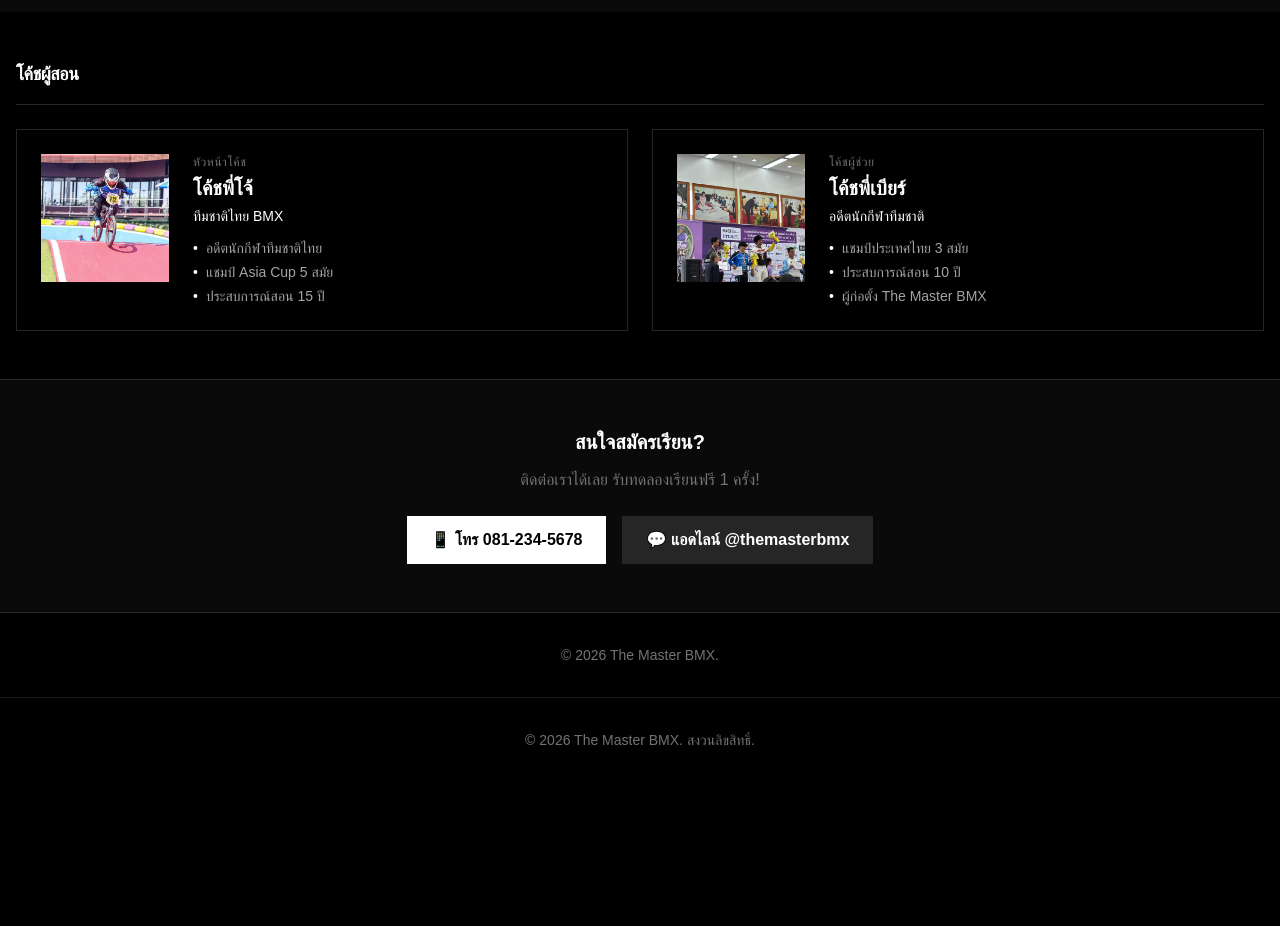
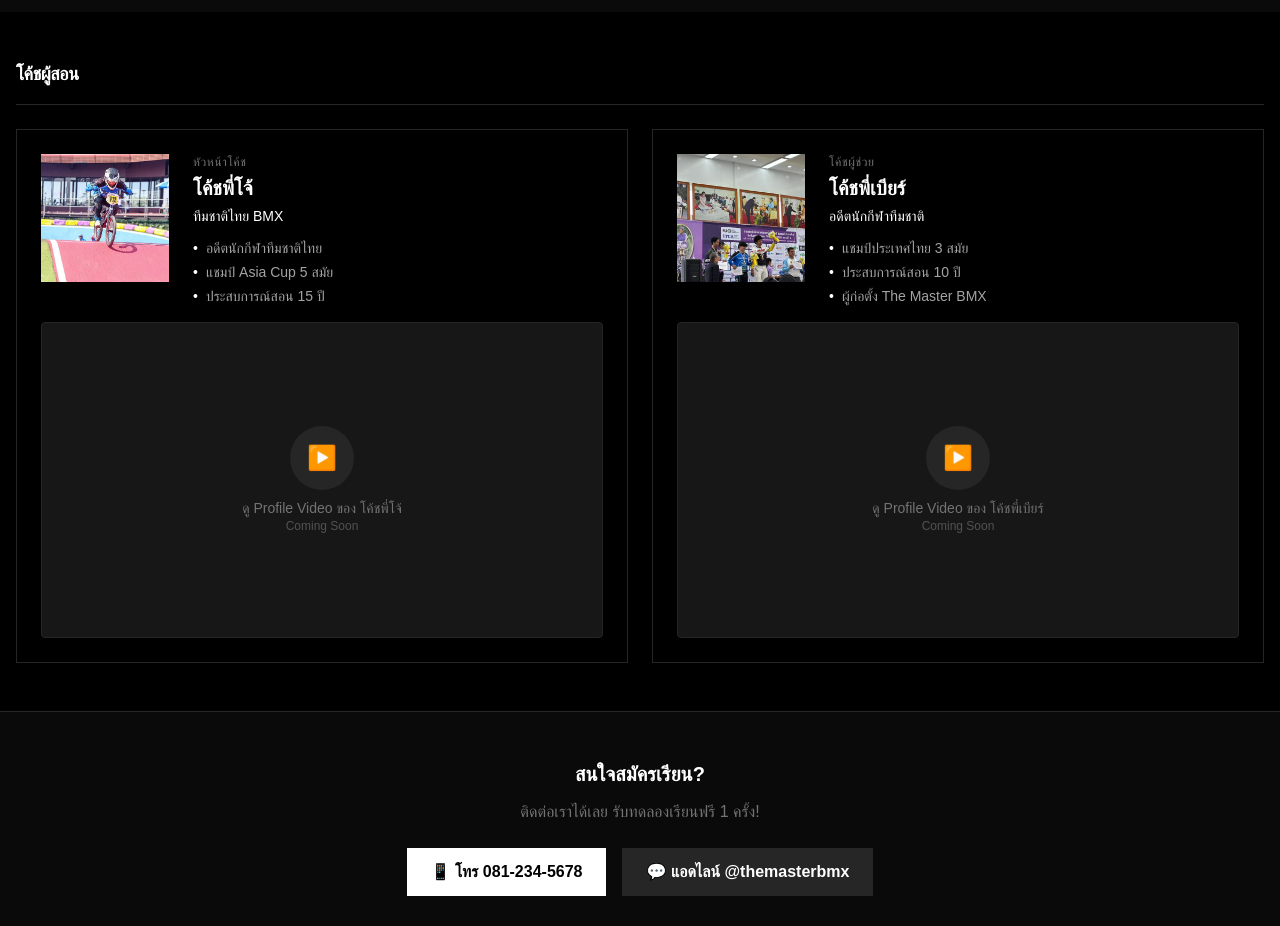
Before and after one commit to maimpcorsair-cyber/themaster-bmx, a Next.js app: page /programs in a window 1280 px wide. Shown: the part 1300-2226 px from the top of the page. Before the commit the page ends 2082 px from the top, so only its background shows below. Built offline with nearby package versions, Linux system fonts and the light colour scheme.

Commit message:
Add video profile placeholders for coaches

```diff
--- a/app/programs/page.tsx
+++ b/app/programs/page.tsx
@@ -142,7 +142,8 @@ export default function ProgramsPage() {
           <h2 className="text-lg font-bold mb-6 tracking-tight border-b border-gray-800 pb-4">โค้ชผู้สอน</h2>
           <div className="grid md:grid-cols-2 gap-6">
             {coaches.map((coach, i) => (
-              <div key={i} className="bg-black border border-gray-800 p-6 flex gap-6 hover:border-white transition-all">
+              <div key={i} className="bg-black border border-gray-800 p-6 hover:border-white transition-all">
+                <div className="flex gap-6">
                   <div className="w-32 h-32 flex-shrink-0">
                     <Image
                       src={coach.image}
@@ -152,7 +153,7 @@ export default function ProgramsPage() {
                       className="w-full h-full object-cover"
                     />
                   </div>
-                <div>
+                  <div className="flex-1">
                     <p className="text-gray-500 text-xs uppercase tracking-wider mb-1">{coach.title}</p>
                     <h3 className="text-xl font-bold mb-1">{coach.name}</h3>
                     <p className="text-white text-sm mb-3">{coach.brand}</p>
@@ -163,6 +164,17 @@ export default function ProgramsPage() {
                         </li>
                       ))}
                     </ul>
+                  </div>
+                </div>
+                {/* Video Profile Placeholder */}
+                <div className="mt-4 aspect-video bg-gray-900 rounded flex items-center justify-center border border-gray-800">
+                  <div className="text-center">
+                    <div className="w-16 h-16 bg-gray-800 rounded-full flex items-center justify-center mx-auto mb-2">
+                      <span className="text-2xl">▶️</span>
+                    </div>
+                    <p className="text-gray-500 text-sm">ดู Profile Video ของ {coach.name}</p>
+                    <p className="text-gray-600 text-xs">Coming Soon</p>
+                  </div>
                 </div>
               </div>
             ))}
```
Lines whose indentation alone changed are shown as unchanged.
